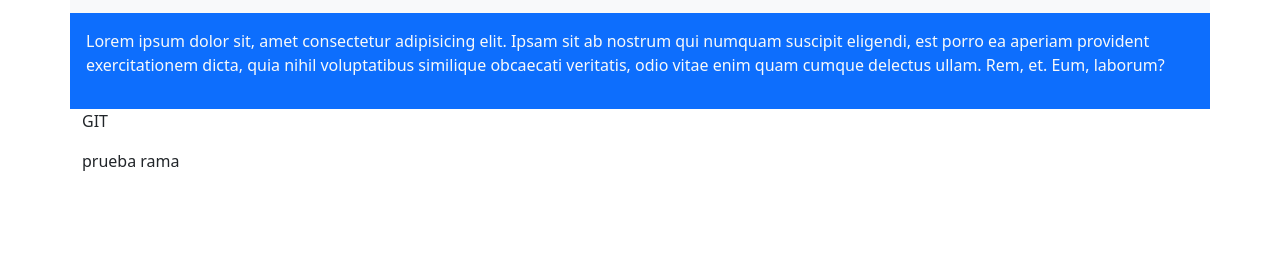
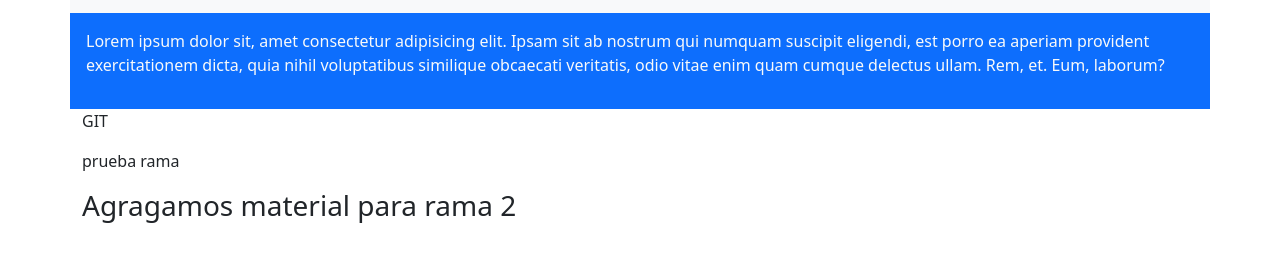
Before and after one commit to panchotoni/coderHouse, a plain HTML site: page bootsrap/pages/desafio.html in a window 1280 px wide. Shown: the part 280-542 px from the top of the page. Drawn offline with nearby package versions, Linux system fonts and the light colour scheme.

Commit message:
cambio rama2

```diff
--- a/bootsrap/pages/desafio.html
+++ b/bootsrap/pages/desafio.html
@@ -34,6 +34,7 @@
         </div>
         <p>GIT</p>
         <p>prueba rama</p>
+        <h3>Agragamos material para rama 2</h3>
     </main>
 
 
```
